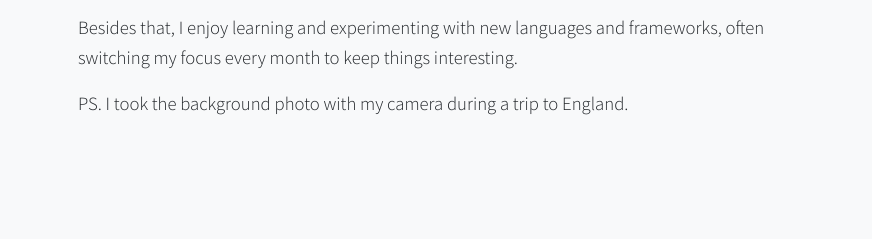
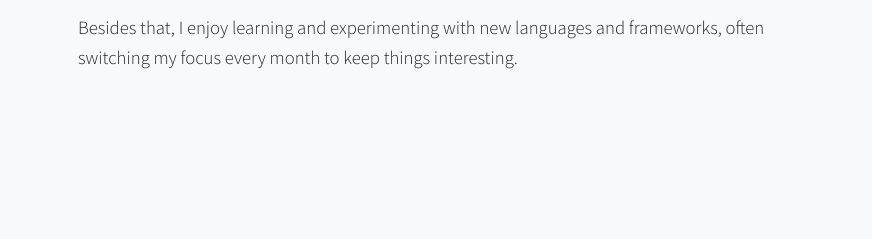
Before and after one commit to davidetinti/davidetinti.github.io, a plain HTML site: page index.html in a window 1280 px wide. Shown: the part 1161-1400 px from the top of the page, 408-1280 px from the left. Drawn offline with Linux system fonts and the light colour scheme; a web font is replaced by a local one.

Commit message:
Text update

```diff
--- a/index.html
+++ b/index.html
@@ -138,9 +138,6 @@
           </p>
           <p class="lead" style="font-size: 14pt" data-i18n="about4">
             Besides that, I enjoy learning and experimenting with new languages and frameworks, often switching my focus every month to keep things interesting.
-          </p>
-          <p class="lead" style="font-size: 14pt" data-i18n="about5">
-            PS. I took the background photo with my camera during a trip to England.
           </p>
           <div id="social2" class="mt-4">
             <ul class="list-inline social-buttons text-center">
--- a/js/i18n.js
+++ b/js/i18n.js
@@ -41,7 +41,6 @@ const locales = {
     about2: "I hold a Bachelor's degree in Computer Science from the University of Bologna and have over 4 years of experience in FullStack and Mobile development, as well as in the Internet of Things sector, particularly the Web of Things. My skills include software architecture and database design.",
     about3: "I am passionate about project management in the IT field, from feasibility studies to innovative problem-solving using emerging technologies and communication protocols.",
     about4: "Besides that, I enjoy learning and experimenting with new languages and frameworks, often switching my focus every month to keep things interesting.",
-    about5: "PS. I took the background photo with my camera during a trip to England.",
     skills: {
         subtitle: "Below are some of my skills.",
         summary1: "Programming/Languages:",
@@ -156,7 +155,6 @@ const locales = {
     about2: "Ho conseguito la laurea triennale in Informatica presso l'Università di Bologna e ho più di 4 anni di esperienza nello sviluppo FullStack e Mobile, nonché nel settore dell'Internet of Things, in particolare nel Web of Things. Le mie competenze includono la progettazione di architetture di software e database.",
     about3: "Mi appassiona la gestione e pianificazione di progetti nel campo dell'informatica, dagli studi di fattibilità alla risoluzione di problemi utilizzando metodi innovativi tramite tecnologie emergenti e protocolli di comunicazione.",
     about4: "Oltre a questo, mi piace imparare e sperimentare con nuovi linguaggi e framework, spesso cambiando il mio focus ogni mese per mantenere le cose interessanti e non annoiarmi.",
-    about5: "PS. Ho scattato la foto di sfondo con la mia fotocamera durante un viaggio in Inghilterra.",
     skills: {
         subtitle: "Di seguito sono elencate alcune delle mie competenze.",
         summary1: "Programmazione/Linguaggi:",
```
